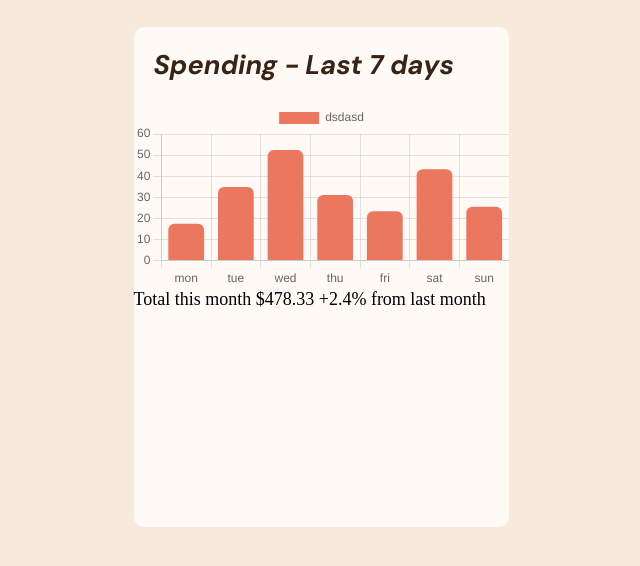
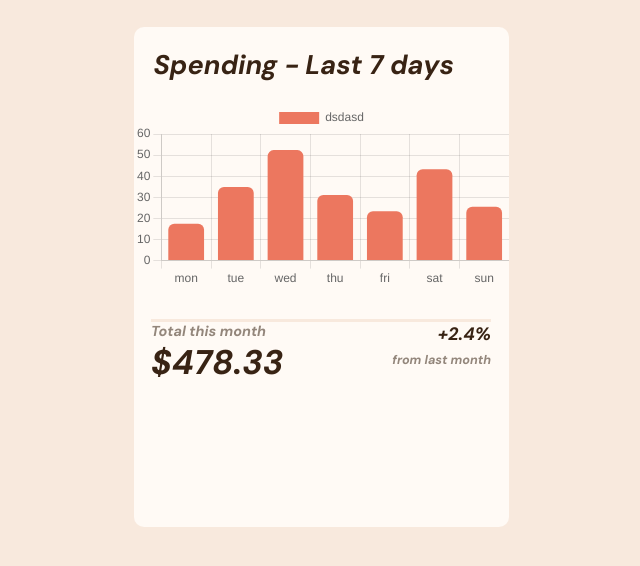
Before and after one commit to Mancux2premium/expenses-chart-component-main, a plain HTML site: page index.html in a window 1280 px wide. Shown: the part 172-738 px from the top of the page, without its empty margins (319-959 px from the left). Drawn offline with nearby package versions, Linux system fonts and the light colour scheme.

Commit message:
estilos a los precios

```diff
--- a/Script.js
+++ b/Script.js
@@ -14,7 +14,7 @@ const labels = [
       label: 'dsdasd',
       borderRadius:6,
       backgroundColor: 'hsl(10, 79%, 65%)',
-      borderColor: 'hsl(33, 100%, 98%)',
+      borderColor: 'none',
       data: [17.45, 34.91,52.36,31.07, 23.39, 43.28, 25.48],
     }]
   };
--- a/index.html
+++ b/index.html
@@ -22,25 +22,24 @@
     </header>
     <section>
       <div>
-         <p>Spending - Last 7 days</p>
-          <div>
-            <canvas id="myChart"></canvas>
-          </div>
-       <!--  mon
-        tue
-        wed
-        thu
-        fri
-        sat
-        sun -->
+        <p>Spending - Last 7 days</p>
+        <div>
+          <canvas id="myChart"></canvas>
+        </div>
       </div>
 
+      <div class="containerThismonth">
+        <div class="saldoThismonth">
+          <p class="titleThismonth">Total this month</p>
+          <p class="numberThismonth">$478.33</p>
+        </div>
+        <div class="containerLastmonth">
+          +2.4%<br>
+          <span> from last month</span>
+        </div>
 
-      Total this month
-      $478.33
+      </div>
 
-      +2.4%
-      from last month
     </section>
   </div>
 
--- a/styles.css
+++ b/styles.css
@@ -56,6 +56,7 @@ section{
     height: 500px;
     border-radius: 10px;
 }
+
 p{
     font-family: var(--Fontfamily);
     font-size: 1.5em;
@@ -63,3 +64,42 @@ p{
     color: var(--Darkbrown);
 
 }
+.containerThismonth{
+    display: flex;
+    width: 340px;
+    border-top: 3px solid var(--Cream);
+    margin: 30px auto;
+    justify-content: space-between;
+}
+.saldoThismonth{
+    display: flex;
+    flex-direction: column;
+}
+.titleThismonth{
+    color: var(--Mediumbrown);
+    font-family: var(--Fontfamily);
+    font-size: 0.8em;
+    padding: 0;
+
+}
+.numberThismonth{
+    margin: 0;
+    color: var(--Darkbrown);
+    font-family: var(--Fontfamily);
+    font-size: 1.9em;
+    padding: 0;
+
+}
+
+.containerLastmonth{
+    margin: 0;
+    padding: 0;
+    text-align: end;
+    font-family: var(--Fontfamily);
+    color: var(--Darkbrown);
+}
+span{
+    color: var(--Mediumbrown);
+    font-family: var(--Fontfamily);
+    font-size: 0.7em;
+}
```
